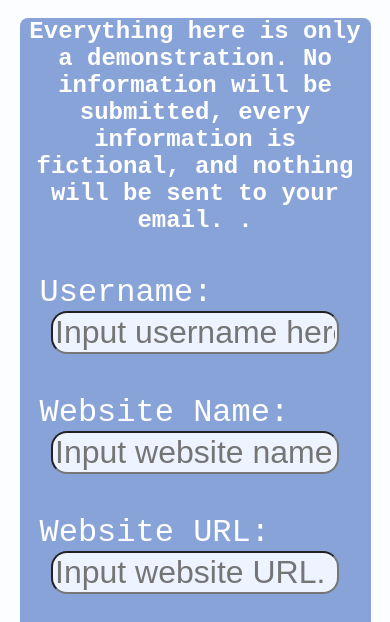
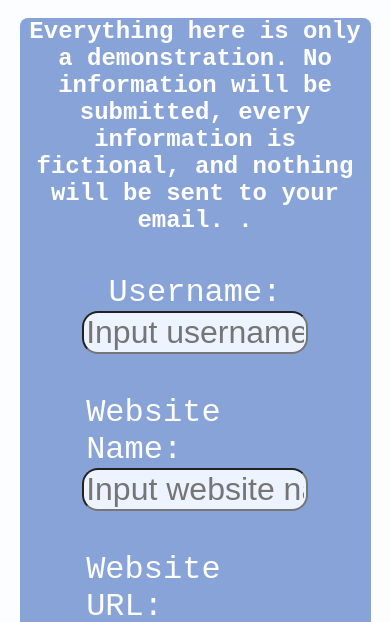
Before and after one commit to bidux6/website-gallery, a plain HTML site: page contact.html in a window 390 px wide. Shown: the part 220-842 px from the top of the page. Drawn offline with Linux system fonts and the light colour scheme.

Commit message:
final-css-changes

```diff
--- a/style.css
+++ b/style.css
@@ -239,7 +239,7 @@ input {
    font-size: 1.5em;
 
 }
-@media (max-width: 540px) {
+@media (max-width: 630px) {
     .site-unit {
         width: 240px;
         height: 135px;
@@ -290,9 +290,11 @@ input {
     .submit-button {
     width: 50%;
     margin: 0 auto;
+
     }
-    input, label textarea{
-        max-width: 90%;
+    input, label, textarea{
+        max-width: 70%;
+        flex: 0.2;
         margin: 0 auto;
 
 
```
